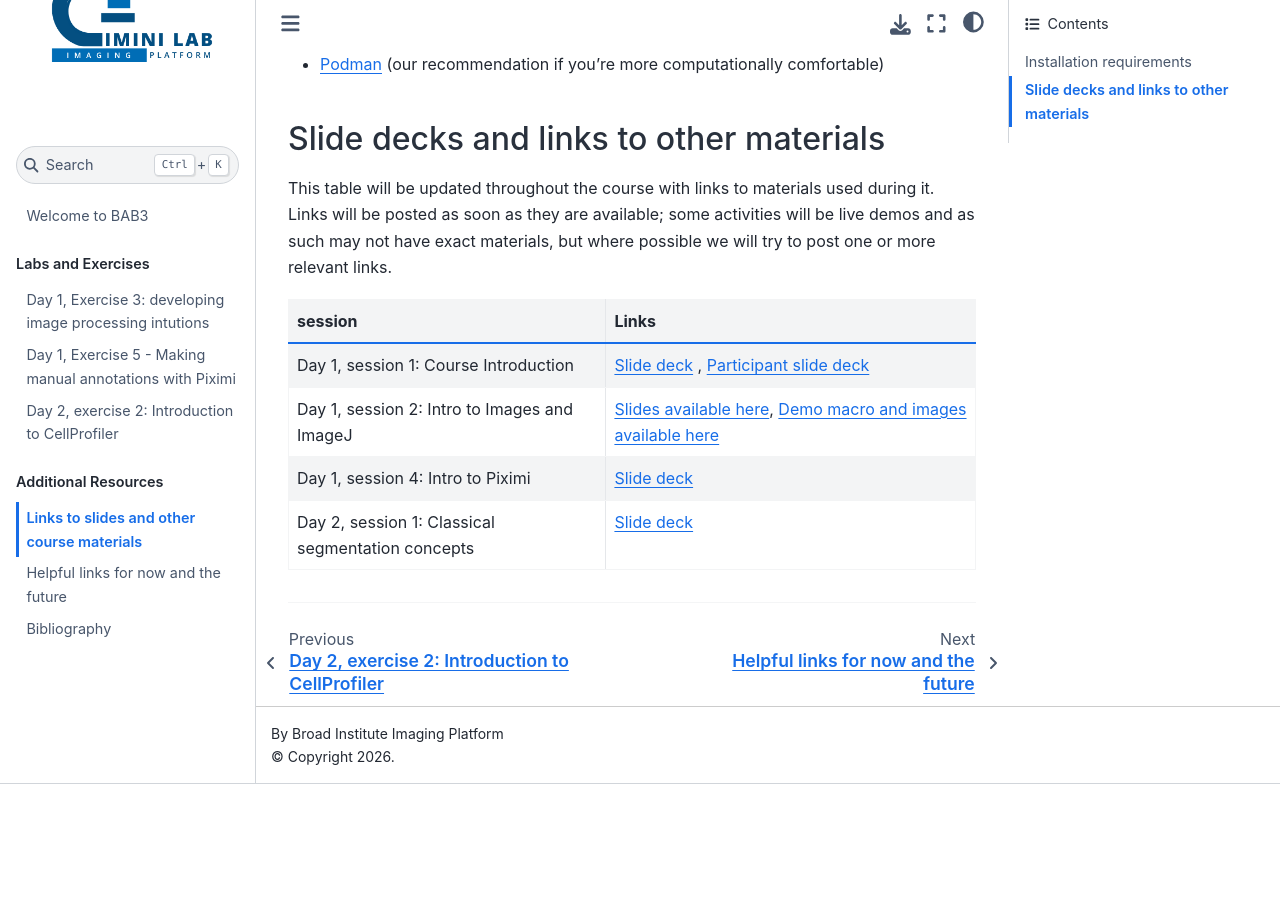
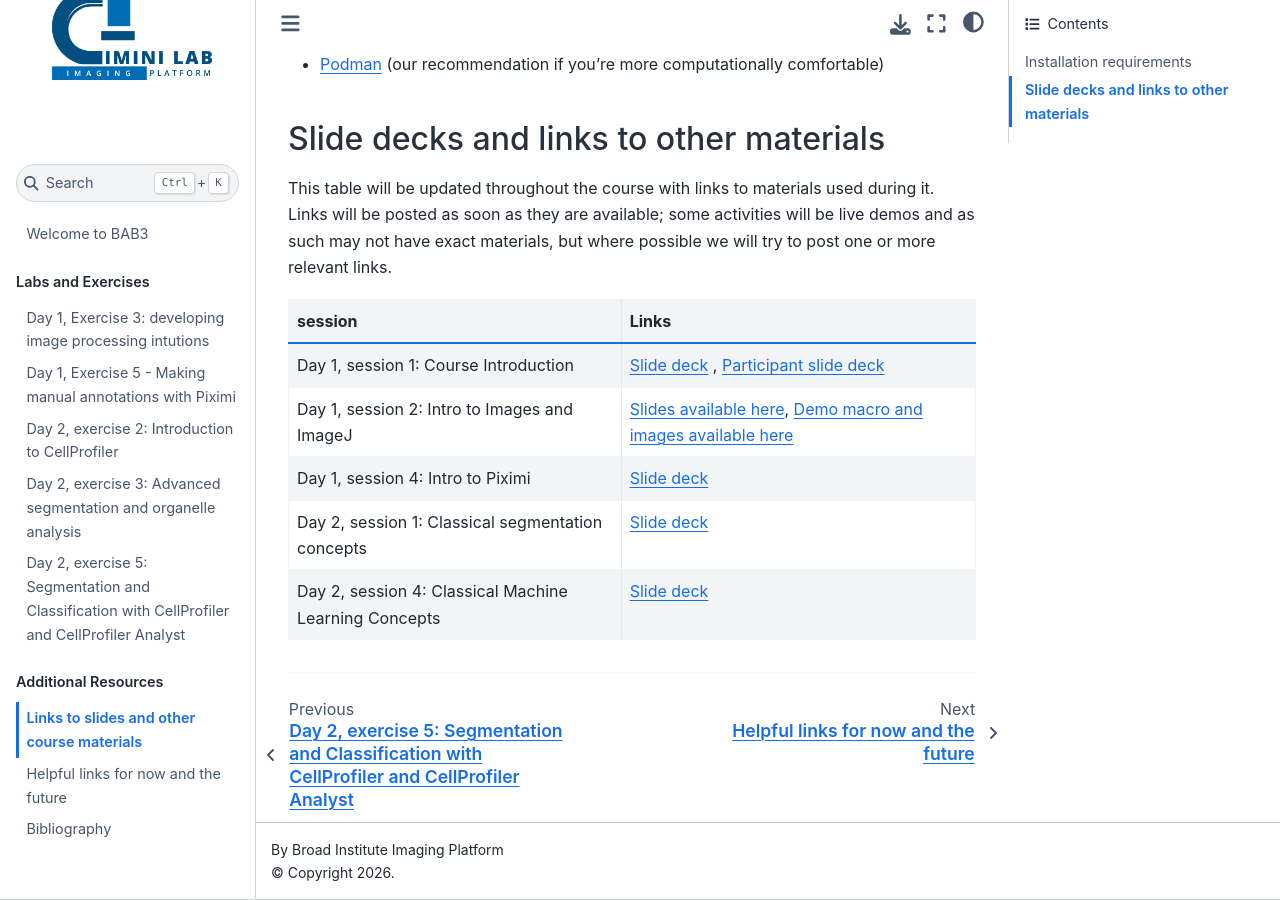
Before and after one commit to broadinstitute/BAB3, a Jupyter Book: the page built from docs/slides_et_al.md, in a window 1280 px wide and 900 px high, scrolled down 789 px. Built offline with Jupyter Book 1.0.4 settings and Sphinx 7.4.7 and the Sphinx Book theme 1.1.4, drawn with Linux system fonts in a browser that asks for light colours; before the commit the page ends 1573 px from its top, so only the background shows below that; part of the change alters nothing that is shown.

Commit message:
tues afternoon

```diff
--- a/docs/_toc.yml
+++ b/docs/_toc.yml
@@ -9,6 +9,8 @@ parts:
   - file: developing_intutions.md
   - file: Piximi_ManualAnnotation/Piximi.md
   - file: BeginnerSegmentation/CPbeginner_Segmentation.md
+  - file: AdvancedSegmentation/BBBC022_AnalysisExercise.md
+  - file: Translocation/Translocation.md
 - caption:  Additional Resources
   chapters:
   - file: slides_et_al
--- a/docs/slides_et_al.md
+++ b/docs/slides_et_al.md
@@ -33,6 +33,7 @@ This table will be updated throughout the course with links to materials used du
 |Day 1, session 2: Intro to Images and ImageJ | [Slides available here](https://docs.google.com/presentation/d/186pZXoL_ledGe-Gh1-n-6X5cP7sslOYAlcRlkrjPrw8/edit?usp=drive_link), [Demo macro and images available here](https://drive.google.com/drive/folders/1BV7IOCwVzAceacBQl-WKrXpzETakxt_M)|
 |Day 1, session 4: Intro to Piximi| [Slide deck](https://docs.google.com/presentation/d/1jJLj5Vk2_uBtDhMFKgMgT8zpr57pOOUlpkIf5Bz40zE/edit?usp=sharing)|
 |Day 2, session 1: Classical segmentation concepts | [Slide deck](https://docs.google.com/presentation/d/1CDie17DZFJwHwfSCKyvUchGZ3lcF4Aa88IdESXeIkaw/edit?slide=id.g372eaedf953_0_104#slide=id.g372eaedf953_0_104)|
+|Day 2, session 4: Classical Machine Learning Concepts | [Slide deck](https://docs.google.com/presentation/d/1z8YbI7mHEITIynBhyWxE9ZpU8KB7UxkUF5p3ly6ZzYU/edit?slide=id.p#slide=id.p)|
 ---
 
 <!--
@@ -40,7 +41,7 @@ This table will be updated throughout the course with links to materials used du
 
 
 
-|Day 2, session 4: Classical Machine Learning Concepts | [Slide deck](https://docs.google.com/presentation/d/1z8YbI7mHEITIynBhyWxE9ZpU8KB7UxkUF5p3ly6ZzYU/edit?slide=id.p#slide=id.p)|
+
 |Day 3, session 1: Pitfalls in Classical ML and Introduction to ilastik | [Slide deck](https://docs.google.com/presentation/d/1pEwc-odMk9q0byzv1gghN9YH0V1lAK0errcTvGs3nFM/edit?usp=sharing), [ML interactive notebook](https://ciminilab.github.io/developing-intuitions/apps/Machine_Learning_Intutions.html)|
 |Day 3, session 4: Thinking about metrics and corrections |[Snapshots of the whiteboard](https://docs.google.com/presentation/d/1GBiOIuDUssdAfemffNrkGqXjReYmOLj9zEvXPnw56rM/edit?usp=sharing) / [FPBase](https://www.fpbase.org/) / [MicroscopyU](https://www.microscopyu.com/) |
 |Day 3, session 5: Colocalization (game by Romain Guiet) | [Learn more about the Coloc Game](https://focalplane.biologists.com/2024/10/20/teaching-co-localisation-analysis-from-lecture-to-leisure/) / [Extra handouts for the Coloc Game](https://drive.google.com/drive/folders/1SwBBbCgHNp4qB0qG6uhmk-P0QxB34qKv?usp=drive_link)|
```
